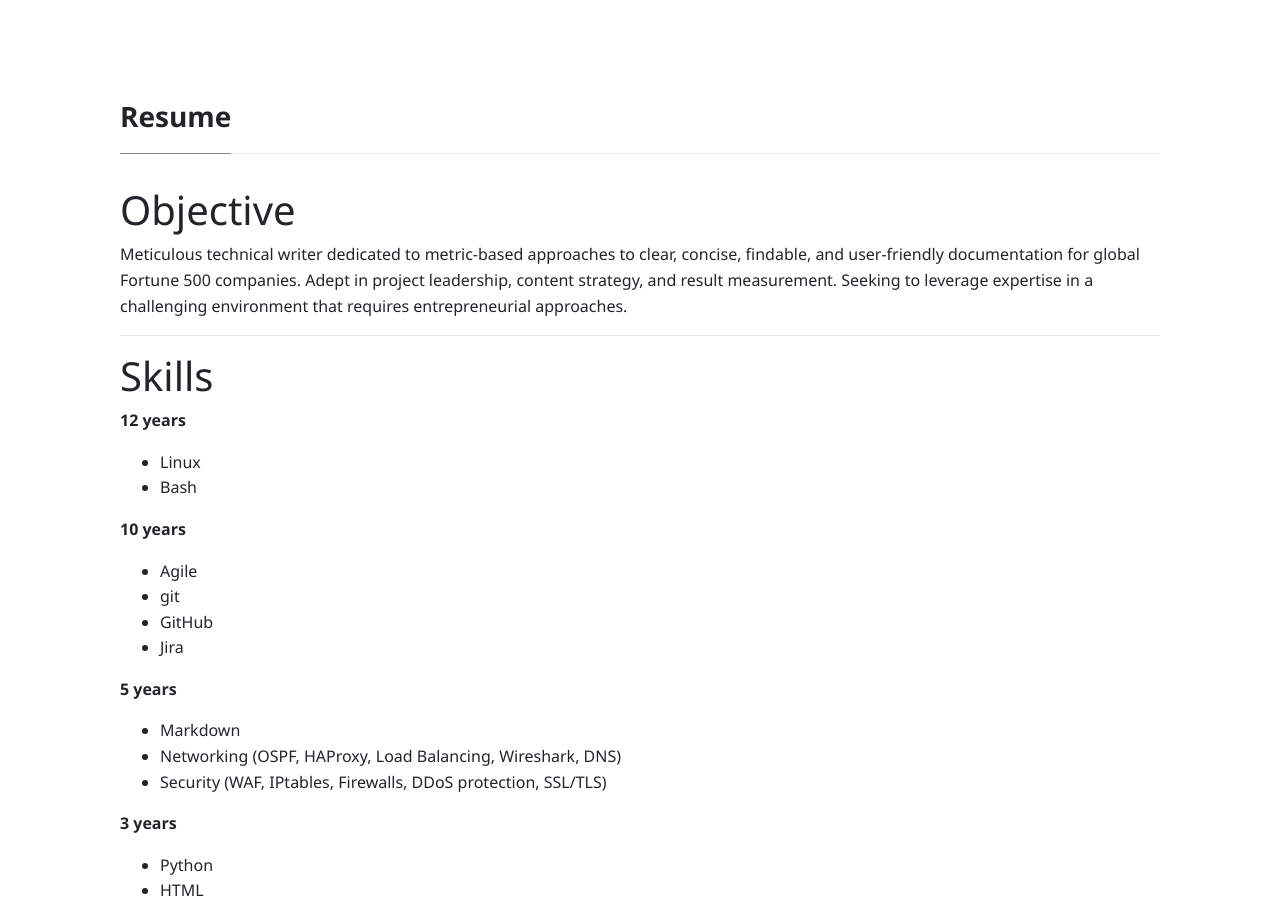
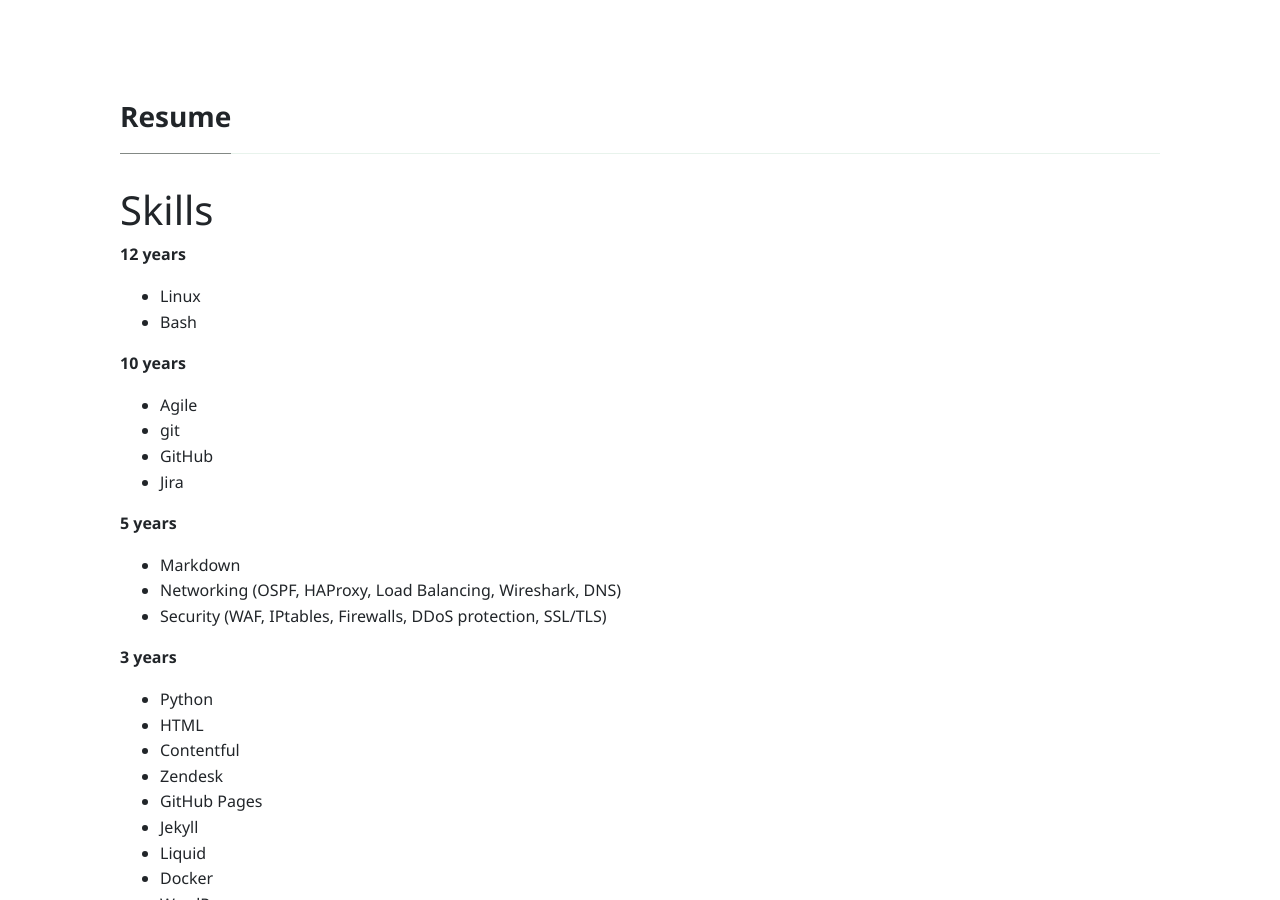
Before and after one commit to stumblefiend/jeremy.pugh, a Jekyll site: the page built from _pages/resume.md, in a window 1280 px wide and 900 px high. Built offline with Jekyll 4.4.1, drawn with Linux system fonts in a browser that asks for light colours; nearby versions of some CDN libraries.

Commit message:
Update resume.md

```diff
--- a/_pages/resume.md
+++ b/_pages/resume.md
@@ -1,12 +1,6 @@
 ---
 title: "Resume"
 permalink: "/resume.html"
----
-
-# Objective
-
-Meticulous technical writer dedicated to metric-based approaches to clear, concise, findable, and user-friendly documentation for global Fortune 500 companies. Adept in project leadership, content strategy, and result measurement. Seeking to leverage expertise in a challenging environment that requires entrepreneurial approaches.
-
 ---
 
 # Skills
```
